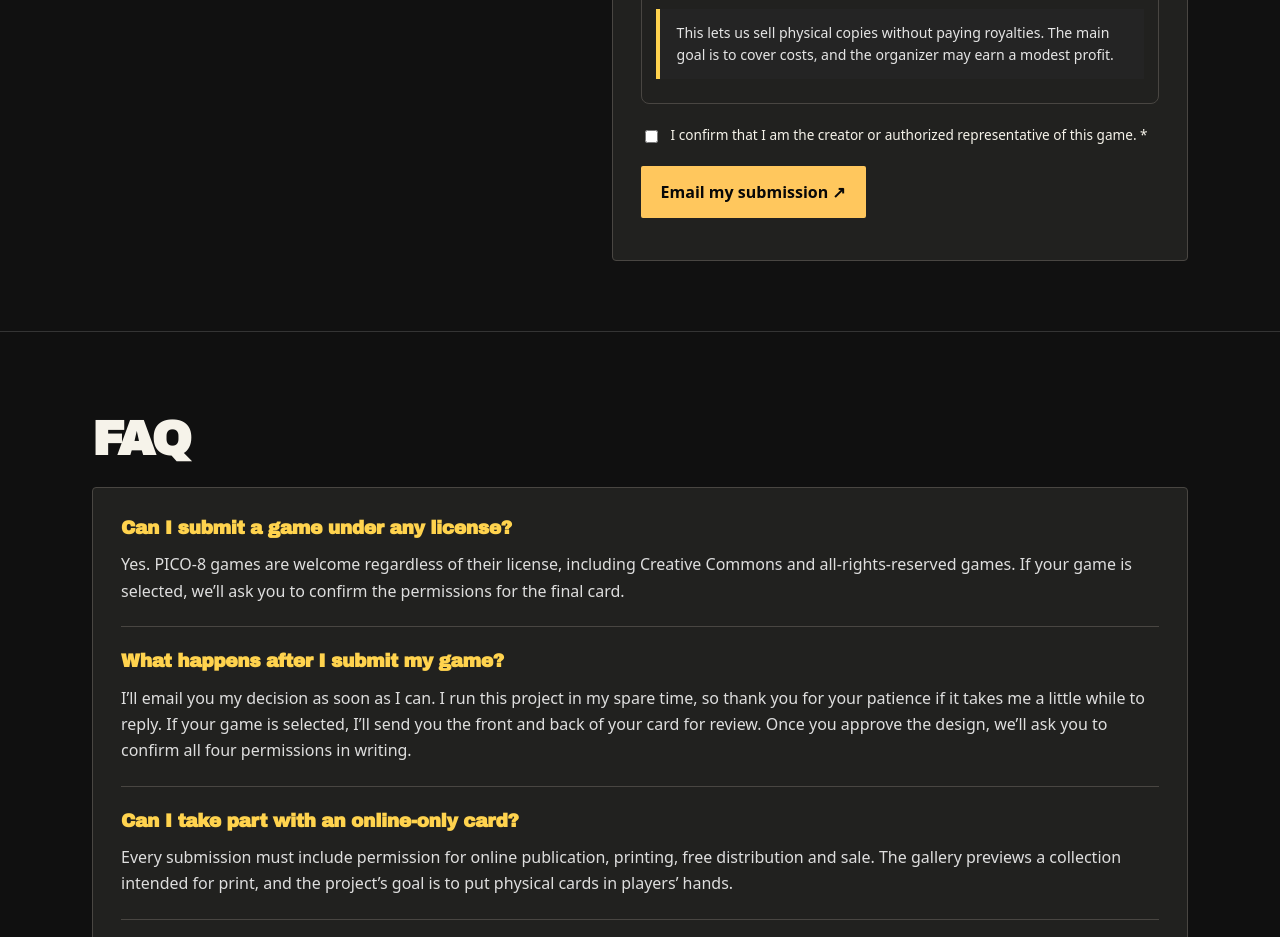
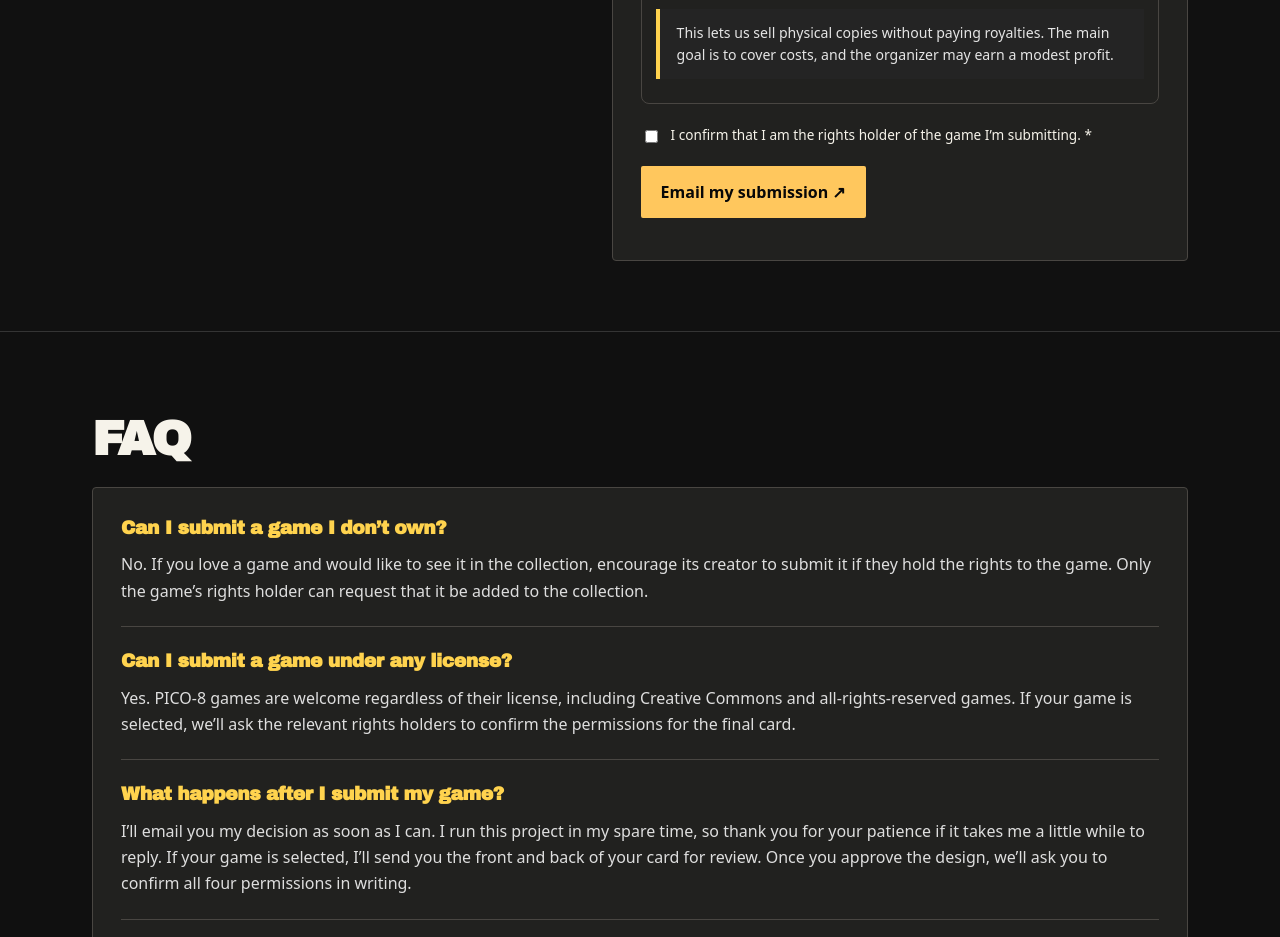
Before and after one commit to Aste83-geek/aste83-geek.github.io, a plain HTML site: page index.html in a window 1280 px wide. Shown: the part 4208-5145 px from the top of the page. Drawn offline with Linux system fonts and the light colour scheme.

Commit message:
Update confirmation message for game submission

```diff
--- a/index.html
+++ b/index.html
@@ -260,14 +260,18 @@ a:focus-visible, button:focus-visible { outline: 2px solid var(--accent); outlin
 <div class="check"><input type="checkbox" id="allowSale" required><label for="allowSale" aria-describedby="saleTerms">Sale of physical copies</label></div>
 <p class="notice permission-help" id="saleTerms">This lets us sell physical copies without paying royalties. The main goal is to cover costs, and the organizer may earn a modest profit.</p>
 </fieldset>
-<div class="check"><input type="checkbox" id="confirm" required><label for="confirm">I confirm that I am the creator or authorized representative of this game. *</label></div><div class="submission-actions"><button class="btn" type="submit">Email my submission ↗</button><p id="permissionError" class="permission-error" role="alert" hidden></p></div><div class="message" id="formMessage" role="status" aria-live="polite"></div></form></div></section>
+<div class="check"><input type="checkbox" id="confirm" required><label for="confirm">I confirm that I am the rights holder of the game I’m submitting. *</label></div><div class="submission-actions"><button class="btn" type="submit">Email my submission ↗</button><p id="permissionError" class="permission-error" role="alert" hidden></p></div><div class="message" id="formMessage" role="status" aria-live="polite"></div></form></div></section>
 <section class="section" id="faq">
   <div class="wrap">
     <h2>FAQ</h2>
     <div class="panel faq-list">
       <div class="faq-item">
+        <h3>Can I submit a game I don’t own?</h3>
+        <p>No. If you love a game and would like to see it in the collection, encourage its creator to submit it if they hold the rights to the game. Only the game’s rights holder can request that it be added to the collection.</p>
+      </div>
+      <div class="faq-item">
         <h3>Can I submit a game under any license?</h3>
-        <p>Yes. PICO-8 games are welcome regardless of their license, including Creative Commons and all-rights-reserved games. If your game is selected, we’ll ask you to confirm the permissions for the final card.</p>
+        <p>Yes. PICO-8 games are welcome regardless of their license, including Creative Commons and all-rights-reserved games. If your game is selected, we’ll ask the relevant rights holders to confirm the permissions for the final card.</p>
       </div>
       <div class="faq-item">
         <h3>What happens after I submit my game?</h3>
@@ -478,7 +482,7 @@ application.addEventListener('submit', event => {
     document.querySelector('#saleTerms').textContent,
     document.querySelector('#permissionTerms').textContent,
     '',
-    'I confirm that I am the creator or authorized representative of this game.'
+    'I confirm that I am the rights holder of the game I’m submitting.'
   ].join('\r\n');
 
   formMessage.textContent = 'Review and send the draft from your email app.';
```
